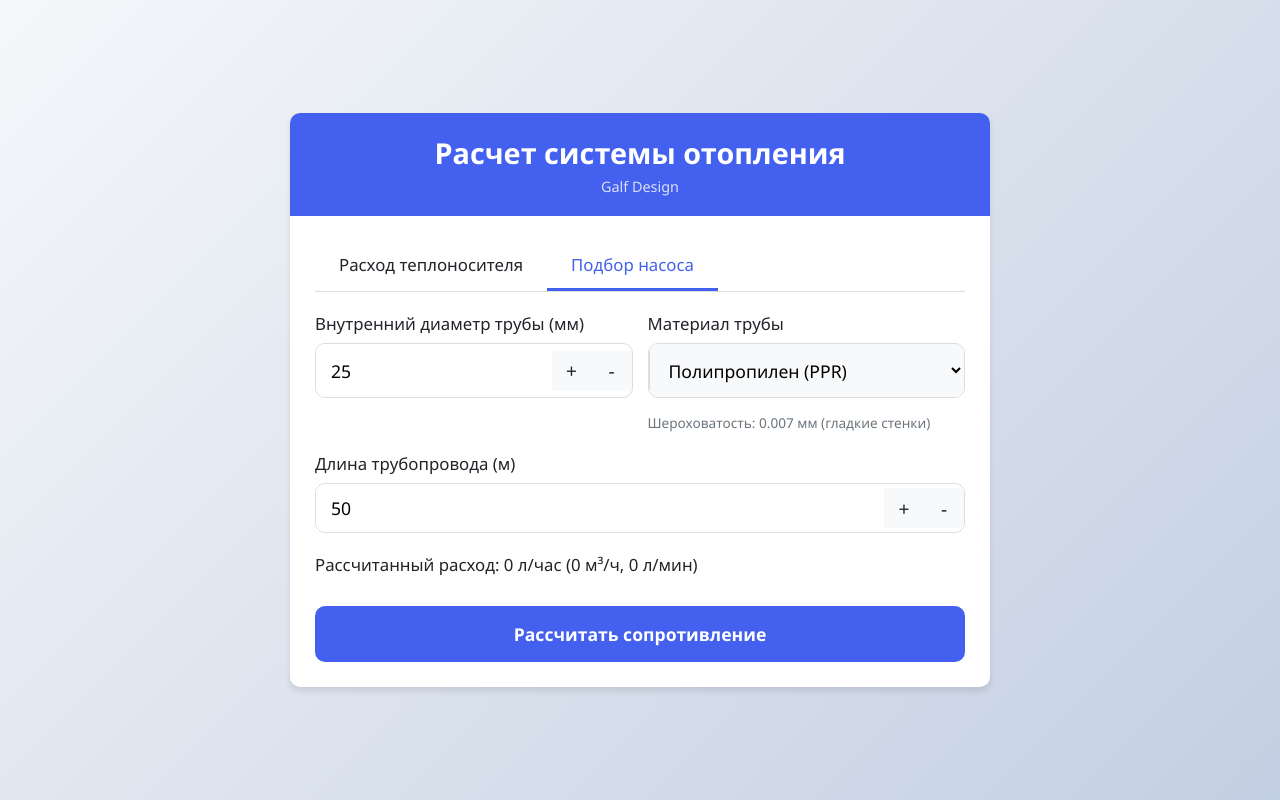
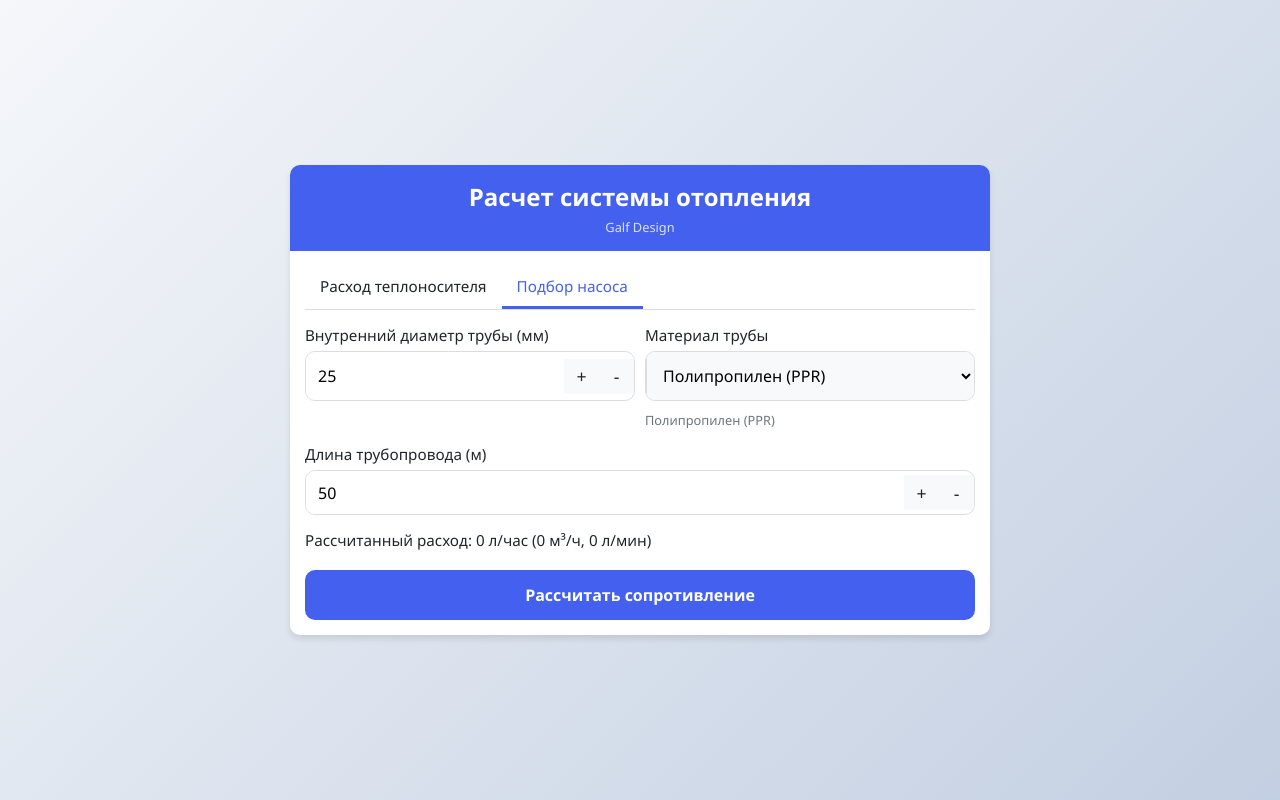
Before and after one commit to galfdesign/soprtrub, a plain HTML site: page index.html in a window 1280 px wide. Both pictures are taken after a click on the element "Подбор насоса". Drawn offline with Linux system fonts and the light colour scheme.

Commit message:
Update index.html

```diff
--- a/index.html
+++ b/index.html
@@ -31,7 +31,7 @@
             display: flex;
             justify-content: center;
             align-items: center;
-            padding: 20px;
+            padding: 10px;
         }
 
         .calculator-container {
@@ -46,41 +46,43 @@
         .calculator-header {
             background: var(--primary-color);
             color: white;
-            padding: 20px;
+            padding: 15px;
             text-align: center;
         }
 
         .design-credit {
             display: block;
-            font-size: 0.9rem;
+            font-size: 0.8rem;
             color: rgba(255, 255, 255, 0.8);
             margin-top: 5px;
         }
 
         .calculator-header h1 {
-            font-size: 1.8rem;
+            font-size: 1.5rem;
             font-weight: 600;
             margin: 0;
         }
 
         .calculator-body {
-            padding: 25px;
+            padding: 15px;
         }
 
         .tabs {
             display: flex;
-            margin-bottom: 20px;
+            margin-bottom: 15px;
             border-bottom: 1px solid #ddd;
+            overflow-x: auto;
+            white-space: nowrap;
         }
 
         .tab {
-            padding: 12px 24px;
+            padding: 10px 15px;
             cursor: pointer;
             font-weight: 500;
             color: var(--dark-color);
             border-bottom: 3px solid transparent;
             transition: all 0.3s ease;
-            font-size: 1.05rem;
+            font-size: 0.95rem;
         }
 
         .tab.active {
@@ -97,20 +99,27 @@
         }
 
         .input-group {
-            margin-bottom: 20px;
+            margin-bottom: 15px;
         }
 
         .input-group label {
             display: block;
-            margin-bottom: 8px;
+            margin-bottom: 6px;
             font-weight: 500;
             color: var(--dark-color);
-            font-size: 1.05rem;
+            font-size: 0.95rem;
         }
 
         .input-row {
             display: flex;
-            gap: 15px;
+            flex-direction: column;
+            gap: 10px;
+        }
+
+        @media (min-width: 480px) {
+            .input-row {
+                flex-direction: row;
+            }
         }
 
         .input-col {
@@ -123,20 +132,20 @@
             border: 1px solid #ddd;
             border-radius: var(--border-radius);
             overflow: hidden;
-            height: 50px;
-            margin-bottom: 15px;
+            height: 45px;
+            margin-bottom: 10px;
         }
 
         .input-field-large {
-            height: 55px;
+            height: 50px;
         }
 
         .input-field input, .input-field select {
             flex: 1;
-            padding: 12px 15px;
+            padding: 10px 12px;
             border: none;
             outline: none;
-            font-size: 1.1rem;
+            font-size: 1rem;
             height: 100%;
         }
 
@@ -144,21 +153,21 @@
             border-left: 1px solid #ddd;
             background: var(--light-color);
             cursor: pointer;
-            min-width: 120px;
+            min-width: 100px;
         }
 
         .number-controls {
             display: flex;
             align-items: center;
-            margin-left: 10px;
+            margin-left: 5px;
         }
 
         .number-btn {
-            width: 40px;
-            height: 40px;
+            width: 35px;
+            height: 35px;
             background: var(--light-color);
             border: none;
-            font-size: 1.2rem;
+            font-size: 1.1rem;
             cursor: pointer;
             display: flex;
             align-items: center;
@@ -172,16 +181,16 @@
 
         .calculate-btn {
             width: 100%;
-            padding: 16px;
+            padding: 14px;
             background: var(--primary-color);
             color: white;
             border: none;
             border-radius: var(--border-radius);
-            font-size: 1.1rem;
+            font-size: 1rem;
             font-weight: 600;
             cursor: pointer;
             transition: all 0.3s ease;
-            margin-top: 10px;
+            margin-top: 5px;
         }
 
         .calculate-btn:hover {
@@ -190,8 +199,8 @@
         }
 
         .result-container {
-            margin-top: 25px;
-            padding: 20px;
+            margin-top: 20px;
+            padding: 15px;
             background: rgba(67, 97, 238, 0.1);
             border-radius: var(--border-radius);
             display: none;
@@ -200,34 +209,34 @@
 
         .result-title {
             color: var(--primary-color);
-            margin-bottom: 10px;
-            font-size: 1.3rem;
+            margin-bottom: 8px;
+            font-size: 1.2rem;
         }
 
         .result-value {
-            font-size: 1.6rem;
+            font-size: 1.4rem;
             font-weight: 700;
             color: var(--secondary-color);
         }
 
         .unit {
-            font-size: 1.1rem;
+            font-size: 1rem;
             color: var(--dark-color);
         }
 
         .flow-units {
             margin-top: 5px;
-            font-size: 1rem;
+            font-size: 0.9rem;
             color: var(--dark-color);
         }
 
         .pump-options {
-            margin-top: 20px;
+            margin-top: 15px;
         }
 
         .pump-option {
-            padding: 18px;
-            margin-bottom: 12px;
+            padding: 15px;
+            margin-bottom: 10px;
             border: 1px solid #ddd;
             border-radius: var(--border-radius);
             transition: all 0.3s ease;
@@ -254,21 +263,21 @@
 
         .pump-option h4 {
             color: var(--primary-color);
-            margin-bottom: 8px;
-            font-size: 1.2rem;
+            margin-bottom: 6px;
+            font-size: 1.1rem;
         }
 
         .pump-option p {
-            margin-bottom: 5px;
-            font-size: 1rem;
+            margin-bottom: 4px;
+            font-size: 0.9rem;
         }
 
         .formula {
-            margin-top: 20px;
-            padding: 15px;
+            margin-top: 15px;
+            padding: 12px;
             background: var(--light-color);
             border-radius: var(--border-radius);
-            font-size: 0.95rem;
+            font-size: 0.85rem;
             color: var(--dark-color);
         }
 
@@ -278,24 +287,24 @@
         }
 
         .additional-info {
-            margin-top: 10px;
-            font-size: 1rem;
+            margin-top: 8px;
+            font-size: 0.9rem;
         }
 
         .pump-point {
-            margin-top: 10px;
-            padding: 10px;
+            margin-top: 8px;
+            padding: 8px;
             background: rgba(72, 149, 239, 0.1);
             border-radius: 4px;
-            font-size: 0.9rem;
+            font-size: 0.85rem;
         }
 
         .pump-calculated {
-            margin-top: 8px;
-            padding: 8px;
+            margin-top: 6px;
+            padding: 6px;
             background: rgba(76, 201, 240, 0.1);
             border-radius: 4px;
-            font-size: 0.9rem;
+            font-size: 0.85rem;
         }
 
         @keyframes fadeIn {
@@ -305,12 +314,12 @@
 
         .warning {
             color: var(--warning-color);
-            font-size: 0.95rem;
+            font-size: 0.9rem;
             margin-top: 5px;
         }
 
         .pipe-type-info {
-            font-size: 0.85rem;
+            font-size: 0.8rem;
             color: #6c757d;
             margin-top: 3px;
         }
@@ -408,7 +417,7 @@
                                     <option value="ss">Нержавеющая сталь</option>
                                 </select>
                             </div>
-                            <div class="pipe-type-info" id="pipeTypeInfo">Шероховатость: 0.007 мм</div>
+                            <div class="pipe-type-info" id="pipeTypeInfo"></div>
                         </div>
                     </div>
                 </div>
@@ -512,11 +521,11 @@
 
         // Описание материалов труб
         const pipeTypeDescriptions = {
-            'ppr': 'Шероховатость: 0.007 мм (гладкие стенки)',
-            'pex': 'Шероховатость: 0.007 мм (гладкие стенки)',
-            'mp': 'Шероховатость: 0.005 мм (очень гладкие стенки)',
-            'cu': 'Шероховатость: 0.0015 мм (идеально гладкие стенки)',
-            'ss': 'Шероховатость: 0.015 мм (шероховатые стенки)'
+            'ppr': 'Полипропилен (PPR)',
+            'pex': 'Сшитый полиэтилен (PEX)',
+            'mp': 'Металлопластик',
+            'cu': 'Медь',
+            'ss': 'Нержавеющая сталь'
         };
 
         // Характеристики насосов (м³/ч при разных напорах)
```
